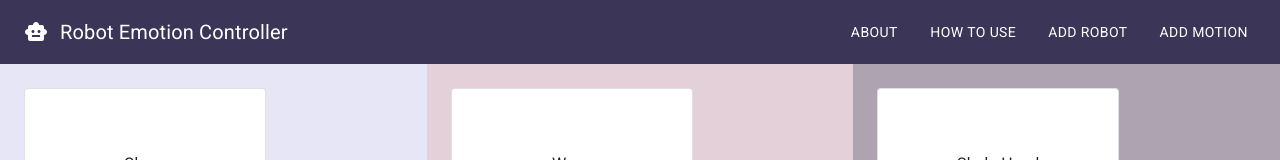
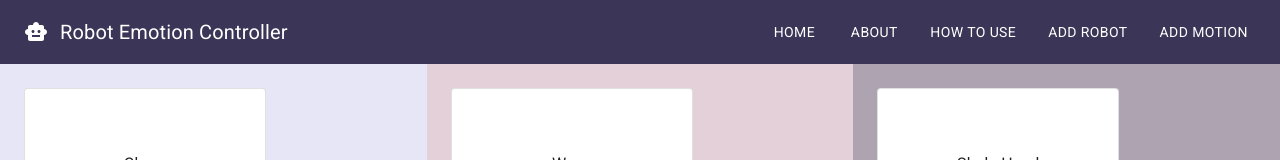
Before and after one commit to einarhaaland/robot-caretaker, a React (Create React App) app in the folder frontend/: page / in a window 1280 px wide. Shown: the top 160 px of the page. Built offline with nearby package versions, Linux system fonts and the light colour scheme; a web font is replaced by a local one.

Commit message:
create navbar home button

```diff
--- a/frontend/src/components/Navbar.tsx
+++ b/frontend/src/components/Navbar.tsx
@@ -12,6 +12,7 @@ const Navbar = () => {
                     Robot Emotion Controller
                 </Typography>
                 <Stack direction="row" spacing={2}>
+                    <Button color="inherit" href="/">Home</Button>
                     <Button color="inherit" target="_blank" href="https://github.com/einarhaaland/robot-caretaker">About</Button>
                     <Button color="inherit" target="_blank" href="https://github.com/einarhaaland/robot-caretaker#how-to-use">How To Use</Button>
                     <Button color="inherit" target="_blank" href="https://github.com/einarhaaland/robot-caretaker#adding-a-new-robot">Add Robot</Button>
```
